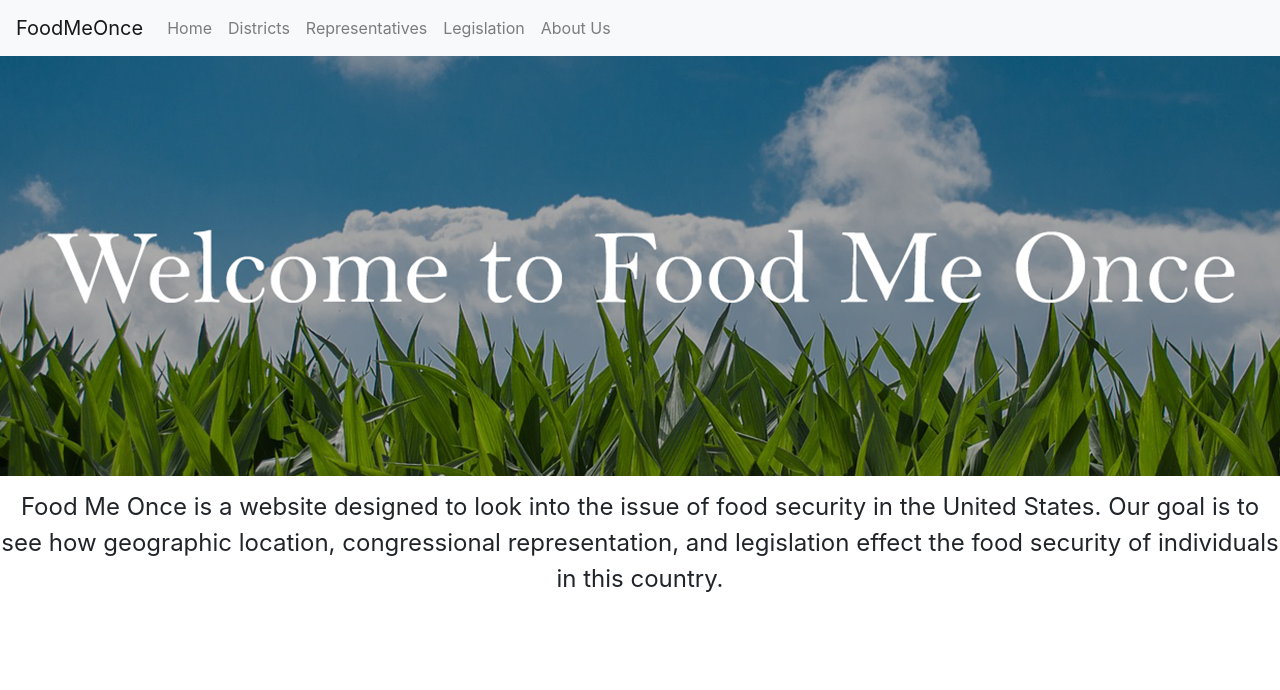
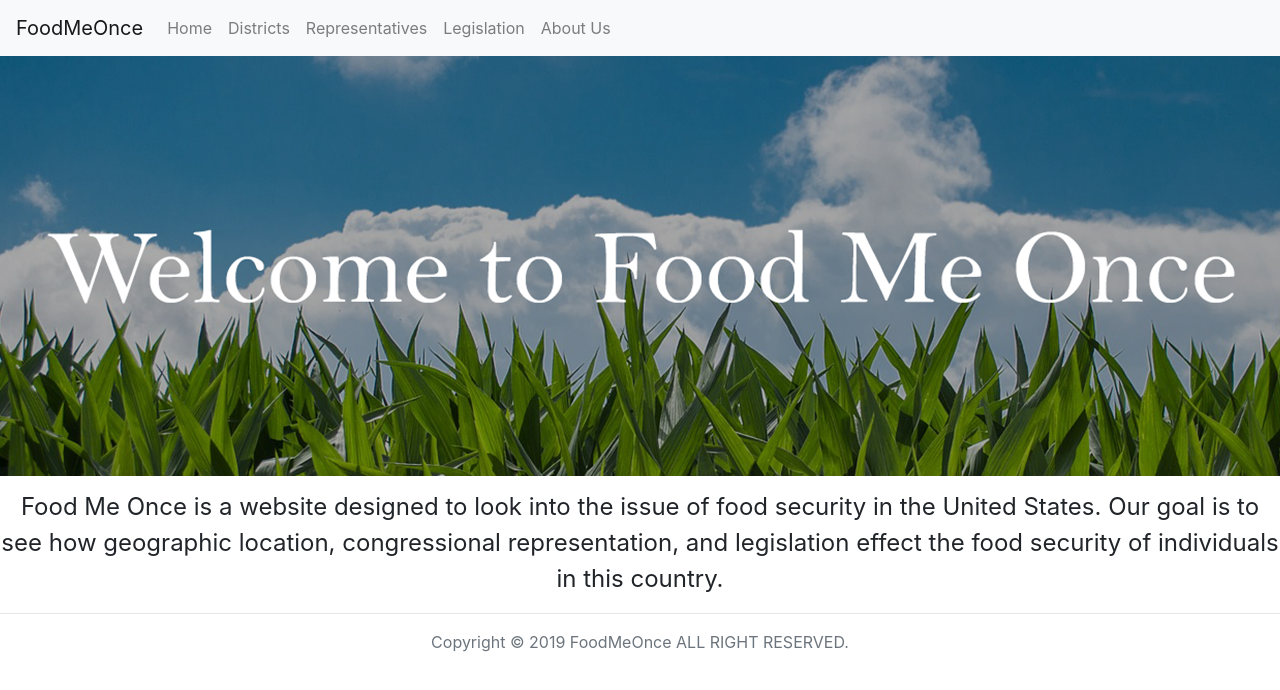
Before and after one commit to nithinp300/FoodMeOnce, a React (Create React App) app: page / in a window 1280 px wide. Shown: the top 690 px of the page. Built offline with nearby package versions, Linux system fonts and the light colour scheme.

Commit message:
copyright added

```diff
--- a/src/components/App.js
+++ b/src/components/App.js
@@ -50,6 +50,11 @@ function App() {
           <Redirect to="/error" />
         </Switch>
       </BrowserRouter>
+
+      <hr />
+      <div className="text-center text-secondary">
+        <p>Copyright © 2019 FoodMeOnce ALL RIGHT RESERVED.</p>
+      </div>
     </div>
   );
 }
```
